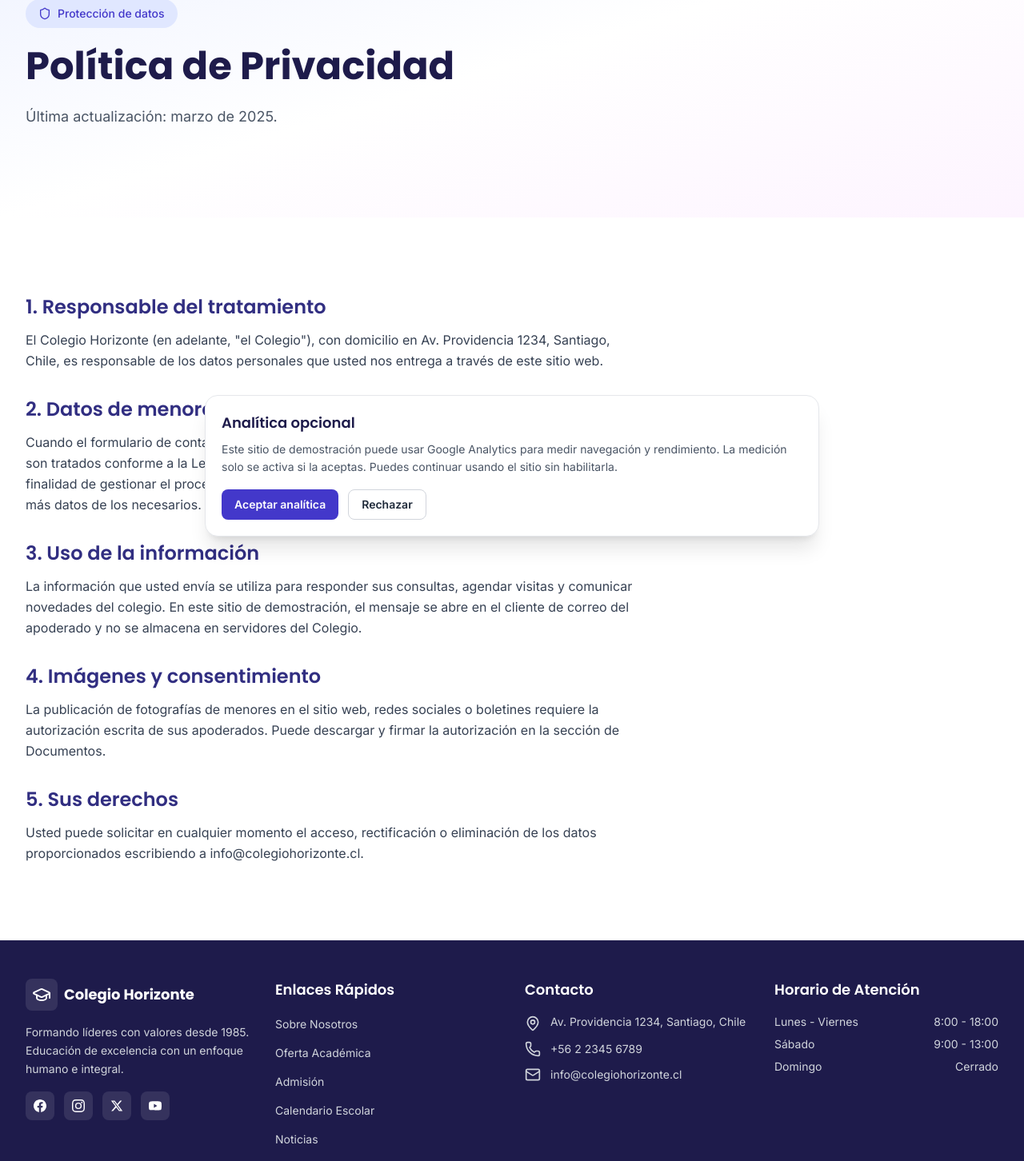
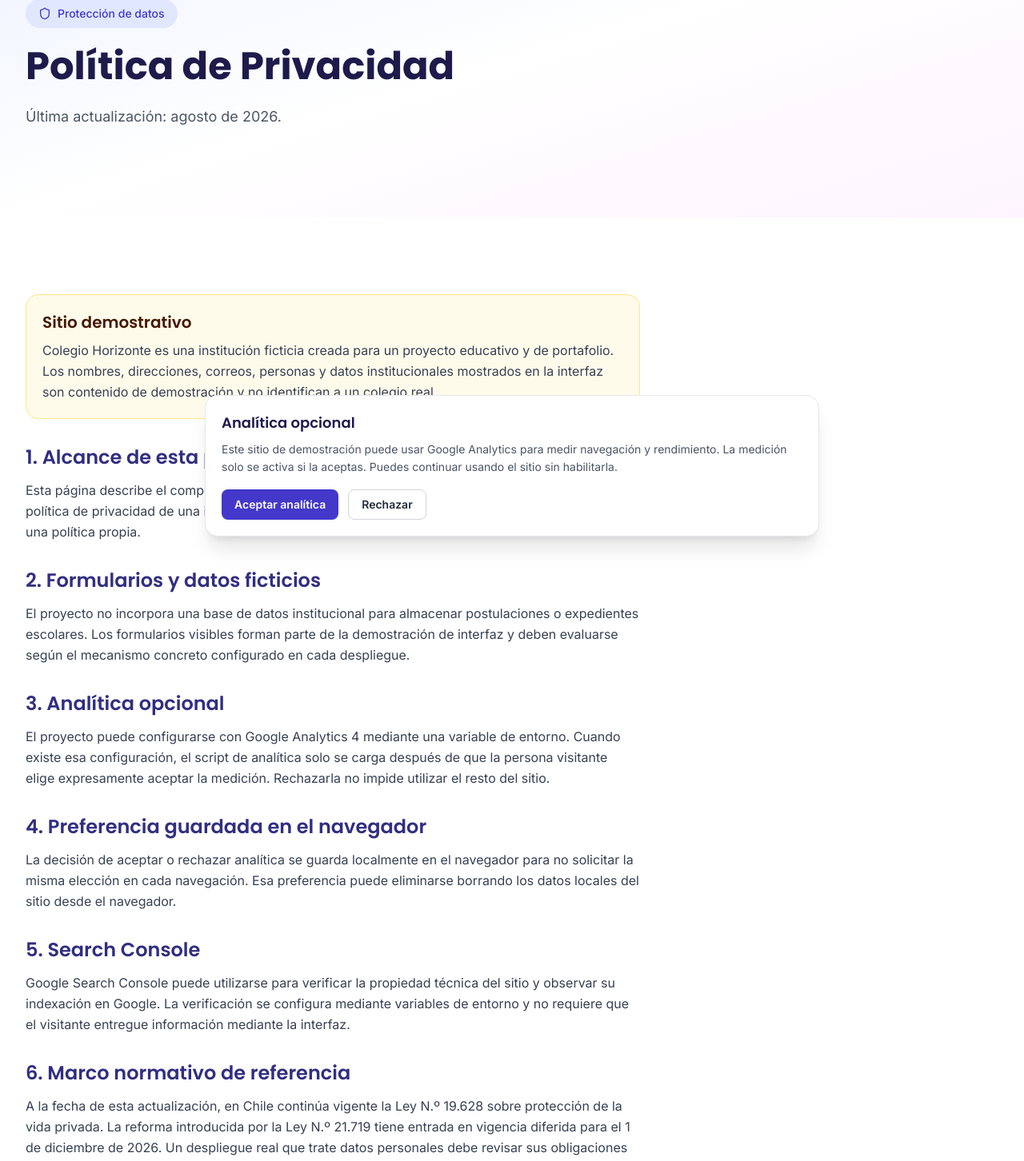
Before and after one commit to JaimeArriagadaRosas/colegio-horizonte, a React (Vite) app: page /privacidad in a window 1280 px wide. Shown: the part 113-1565 px from the top of the page at 80% size. Built offline with nearby package versions, Linux system fonts and the light colour scheme; no server answers.

Commit message:
legal: clarify demo privacy and analytics behavior

```diff
--- a/src/pages/Privacidad.tsx
+++ b/src/pages/Privacidad.tsx
@@ -7,11 +7,11 @@ export default function Privacidad() {
     <>
       <SEO
         title="Colegio Horizonte | Política de Privacidad"
-        description="Cómo protegemos los datos personales y de menores del Colegio Horizonte."
+        description="Privacidad y analítica del sitio demostrativo Colegio Horizonte."
         pathname="/privacidad"
       />
       <div>
-        <section className="relative py-20 md:py-28 bg-gradient-to-br from-primary-50 via-white to-accent-50 overflow-hidden">
+        <section className="relative overflow-hidden bg-gradient-to-br from-primary-50 via-white to-accent-50 py-20 md:py-28">
           <div className="container-custom relative z-10">
             <motion.div
               initial={{ opacity: 0, y: 30 }}
@@ -19,15 +19,15 @@ export default function Privacidad() {
               transition={{ duration: 0.8 }}
               className="max-w-3xl"
             >
-              <span className="inline-flex items-center gap-2 px-4 py-2 bg-primary-100 text-primary-700 rounded-full text-sm font-medium mb-6">
-                <Shield className="w-4 h-4" />
+              <span className="mb-6 inline-flex items-center gap-2 rounded-full bg-primary-100 px-4 py-2 text-sm font-medium text-primary-700">
+                <Shield className="h-4 w-4" />
                 Protección de datos
               </span>
-              <h1 className="text-3xl md:text-5xl font-heading font-bold text-primary-950 mb-6">
+              <h1 className="mb-6 font-heading text-3xl font-bold text-primary-950 md:text-5xl">
                 Política de Privacidad
               </h1>
-              <p className="text-lg text-gray-600 leading-relaxed">
-                Última actualización: marzo de 2025.
+              <p className="text-lg leading-relaxed text-gray-600">
+                Última actualización: agosto de 2026.
               </p>
             </motion.div>
           </div>
@@ -40,63 +40,84 @@ export default function Privacidad() {
               whileInView={{ opacity: 1, y: 0 }}
               viewport={{ once: true }}
               transition={{ duration: 0.6 }}
-              className="max-w-3xl space-y-8 text-gray-700 leading-relaxed"
+              className="max-w-3xl space-y-8 leading-relaxed text-gray-700"
             >
-              <div>
-                <h2 className="text-2xl font-heading font-semibold text-primary-900 mb-3">
-                  1. Responsable del tratamiento
+              <div className="rounded-2xl border border-amber-200 bg-amber-50 p-5">
+                <h2 className="mb-2 font-heading text-xl font-semibold text-amber-950">
+                  Sitio demostrativo
                 </h2>
                 <p>
-                  El Colegio Horizonte (en adelante, "el Colegio"), con domicilio en Av.
-                  Providencia 1234, Santiago, Chile, es responsable de los datos personales
-                  que usted nos entrega a través de este sitio web.
+                  Colegio Horizonte es una institución ficticia creada para un proyecto educativo y de
+                  portafolio. Los nombres, direcciones, correos, personas y datos institucionales mostrados
+                  en la interfaz son contenido de demostración y no identifican a un colegio real.
                 </p>
               </div>
 
               <div>
-                <h2 className="text-2xl font-heading font-semibold text-primary-900 mb-3">
-                  2. Datos de menores (Ley 19.628)
+                <h2 className="mb-3 font-heading text-2xl font-semibold text-primary-900">
+                  1. Alcance de esta política
                 </h2>
                 <p>
-                  Cuando el formulario de contacto o de admisión incluye datos de niños, niñas
-                  o adolescentes, estos son tratados conforme a la Ley 19.628 sobre Protección
-                  de la Vida Privada y únicamente con la finalidad de gestionar el proceso de
-                  admisión y la comunicación con su apoderado. No solicitamos más datos de los
-                  necesarios.
+                  Esta página describe el comportamiento del sitio de demostración. No debe interpretarse
+                  como la política de privacidad de una institución educacional real ni como asesoría legal
+                  para implementar una política propia.
                 </p>
               </div>
 
               <div>
-                <h2 className="text-2xl font-heading font-semibold text-primary-900 mb-3">
-                  3. Uso de la información
+                <h2 className="mb-3 font-heading text-2xl font-semibold text-primary-900">
+                  2. Formularios y datos ficticios
                 </h2>
                 <p>
-                  La información que usted envía se utiliza para responder sus consultas,
-                  agendar visitas y comunicar novedades del colegio. En este sitio de
-                  demostración, el mensaje se abre en el cliente de correo del apoderado y no
-                  se almacena en servidores del Colegio.
+                  El proyecto no incorpora una base de datos institucional para almacenar postulaciones o
+                  expedientes escolares. Los formularios visibles forman parte de la demostración de interfaz
+                  y deben evaluarse según el mecanismo concreto configurado en cada despliegue.
                 </p>
               </div>
 
               <div>
-                <h2 className="text-2xl font-heading font-semibold text-primary-900 mb-3">
-                  4. Imágenes y consentimiento
+                <h2 className="mb-3 font-heading text-2xl font-semibold text-primary-900">
+                  3. Analítica opcional
                 </h2>
                 <p>
-                  La publicación de fotografías de menores en el sitio web, redes sociales o
-                  boletines requiere la autorización escrita de sus apoderados. Puede
-                  descargar y firmar la autorización en la sección de Documentos.
+                  El proyecto puede configurarse con Google Analytics 4 mediante una variable de entorno.
+                  Cuando existe esa configuración, el script de analítica solo se carga después de que la
+                  persona visitante elige expresamente aceptar la medición. Rechazarla no impide utilizar el
+                  resto del sitio.
                 </p>
               </div>
 
               <div>
-                <h2 className="text-2xl font-heading font-semibold text-primary-900 mb-3">
-                  5. Sus derechos
+                <h2 className="mb-3 font-heading text-2xl font-semibold text-primary-900">
+                  4. Preferencia guardada en el navegador
                 </h2>
                 <p>
-                  Usted puede solicitar en cualquier momento el acceso, rectificación o
-                  eliminación de los datos proporcionados escribiendo a
-                  info@colegiohorizonte.cl.
+                  La decisión de aceptar o rechazar analítica se guarda localmente en el navegador para no
+                  solicitar la misma elección en cada navegación. Esa preferencia puede eliminarse borrando
+                  los datos locales del sitio desde el navegador.
+                </p>
+              </div>
+
+              <div>
+                <h2 className="mb-3 font-heading text-2xl font-semibold text-primary-900">
+                  5. Search Console
+                </h2>
+                <p>
+                  Google Search Console puede utilizarse para verificar la propiedad técnica del sitio y
+                  observar su indexación en Google. La verificación se configura mediante variables de
+                  entorno y no requiere que el visitante entregue información mediante la interfaz.
+                </p>
+              </div>
+
+              <div>
+                <h2 className="mb-3 font-heading text-2xl font-semibold text-primary-900">
+                  6. Marco normativo de referencia
+                </h2>
+                <p>
+                  A la fecha de esta actualización, en Chile continúa vigente la Ley N.º 19.628 sobre
+                  protección de la vida privada. La reforma introducida por la Ley N.º 21.719 tiene entrada
+                  en vigencia diferida para el 1 de diciembre de 2026. Un despliegue real que trate datos
+                  personales debe revisar sus obligaciones aplicables y mantener esta información actualizada.
                 </p>
               </div>
             </motion.div>
```
